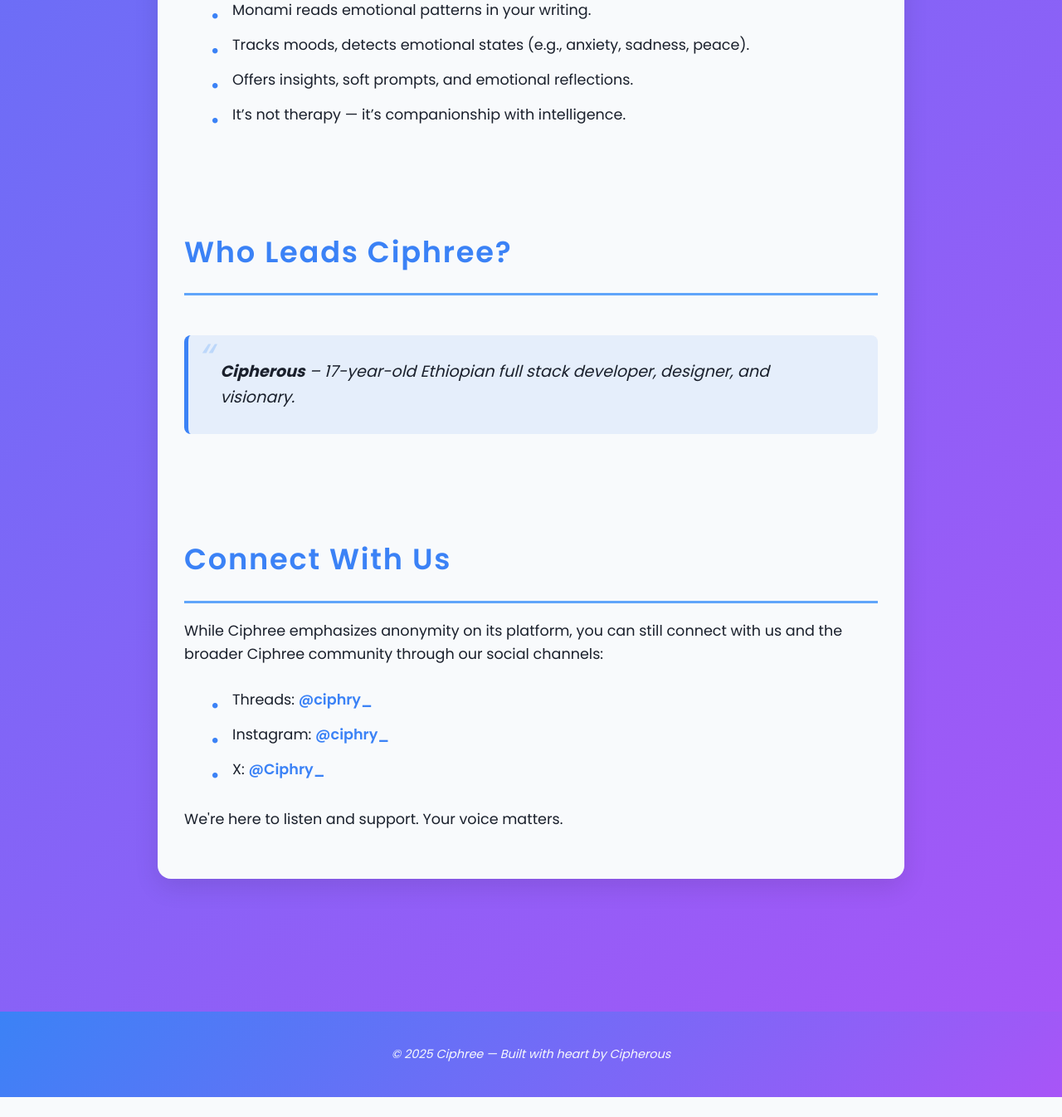
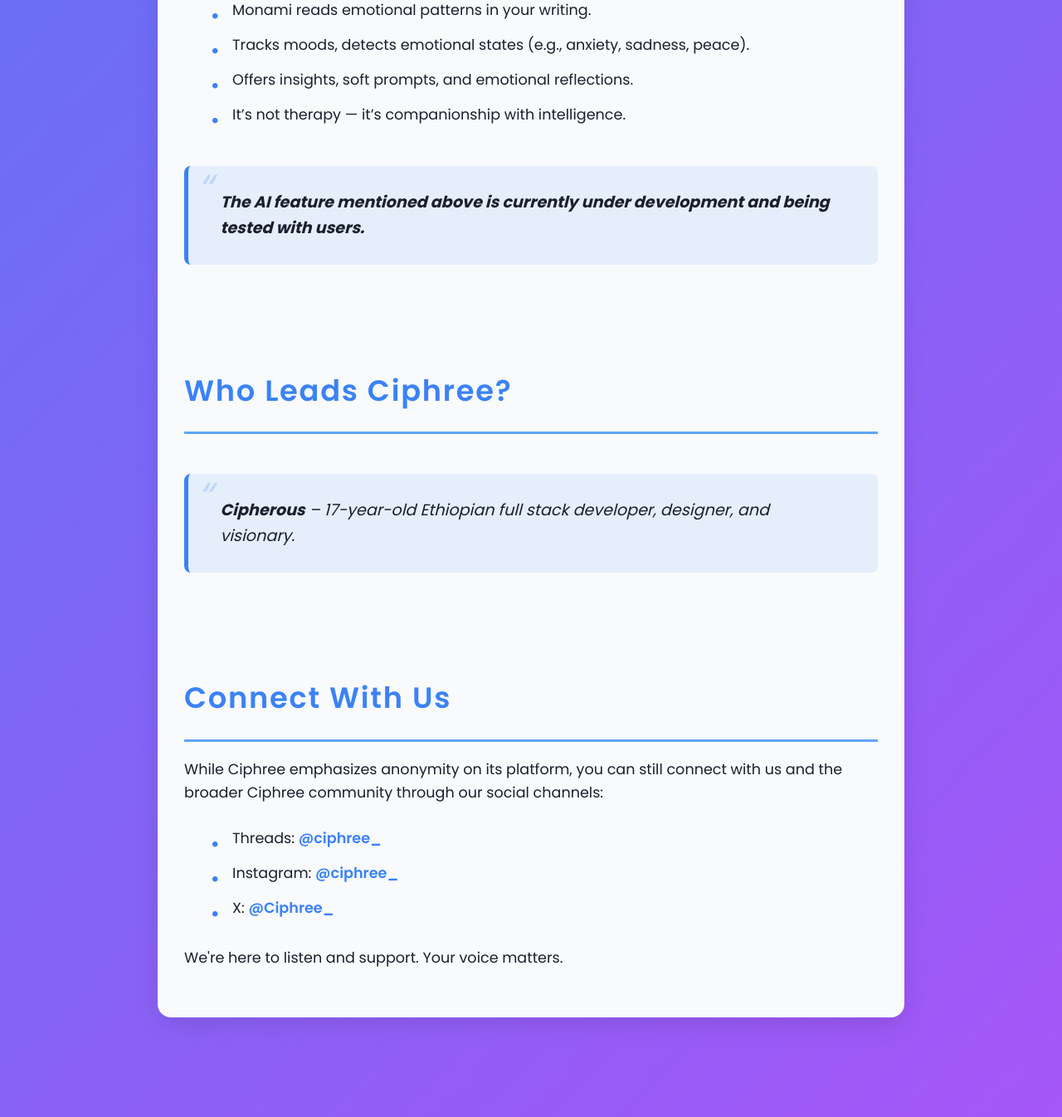
Before and after one commit to KidusTRAPLYM/EELAN, a Node server app: page /more in a window 1280 px wide. Shown: the part 2170-3516 px from the top of the page at 83% size. Before the commit the page ends 3492 px from the top, so only its background shows below. Run offline with Node 20, Linux system fonts and the light colour scheme; some libraries are stand-ins or nearby versions.

Commit message:
commited

```diff
--- a/app.js
+++ b/app.js
@@ -115,7 +115,7 @@
   let messages = "The message field is empty";
   const token = req.cookies.User;
   if (!token) {
-    res.redirect("/signin");
+    return res.redirect("/signin");
   }
   const decoded = jwt.verify(token, "sec");
   const userId = decoded.id;
--- a/views/more.ejs
+++ b/views/more.ejs
@@ -6,6 +6,7 @@
     <title>About Ciphree</title>
     <link rel="preconnect" href="https://fonts.googleapis.com" />
     <link rel="preconnect" href="https://fonts.gstatic.com" crossorigin />
+    <link rel="icon" href="/Images/ciphry.png" />
     <link
       href="https://fonts.googleapis.com/css2?family=Poppins:wght@400;600;700&display=swap"
       rel="stylesheet"
@@ -312,6 +313,12 @@
           <li>It’s not therapy — it’s companionship with intelligence.</li>
         </ul>
       </section>
+      <blockquote>
+        <strong
+          >The AI feature mentioned above is currently under development and
+          being tested with users.</strong
+        >
+      </blockquote>
 
       <section>
         <h2>Who Leads Ciphree?</h2>
@@ -332,31 +339,31 @@
           <li>
             Threads:
             <a
-              href="https://www.threads.com/@ciphry_"
+              href="https://www.threads.com/@ciphree_"
               target="_blank"
               rel="noopener noreferrer"
               title="Follow Ciphree on Threads"
-              >@ciphry_</a
+              >@ciphree_</a
             >
           </li>
           <li>
             Instagram:
             <a
-              href="https://www.instagram.com/ciphry_/"
+              href="https://www.instagram.com/ciphree_/"
               target="_blank"
               rel="noopener noreferrer"
               title="Follow Ciphree on Instagram"
-              >@ciphry_</a
+              >@ciphree_</a
             >
           </li>
           <li>
             X:
             <a
-              href="https://x.com/Ciphry_"
+              href="https://x.com/Ciphree_"
               target="_blank"
               rel="noopener noreferrer"
               title="Follow Ciphree on X"
-              >@Ciphry_</a
+              >@Ciphree_</a
             >
           </li>
         </ul>
```
